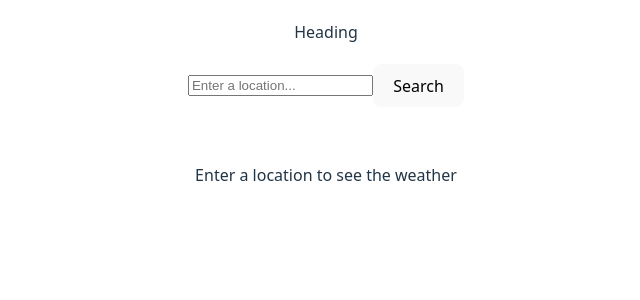
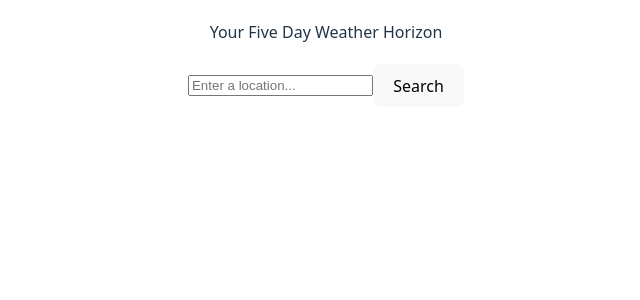
Before and after one commit to joeFordTheNerd/Weather-Demo, a React (Vite) app: page / in a window 1280 px wide. Shown: the top 300 px of the page, without its empty margins (314-954 px from the left). Built offline with nearby package versions, Linux system fonts and the light colour scheme.

Commit message:
feat: handle errors and empty input

```diff
--- a/src/App.jsx
+++ b/src/App.jsx
@@ -8,7 +8,7 @@ import Container from "./components/Container/Container"
 function App() {
 
 const [weatherData, setWeatherData] = useState([])
-
+const [error, setError] = useState("")
   const fetchWeather = async (latitude, longitude) => {
     try {
       const response = await fetch(
@@ -59,10 +59,13 @@ const [weatherData, setWeatherData] = useState([])
   }
 
   const onSearch = async (query) => {
+    setError("")
+    setWeatherData([]) //clear previous error and data on a repeat search
     const location = await fetchLatLong(query)
     if (location) {
       fetchWeather(location.latitude, location.longitude)
-
+    }else{
+      setError("No results found, enter a town or city name")
     }
   }
 
@@ -70,7 +73,7 @@ const [weatherData, setWeatherData] = useState([])
     <Container>
       <Heading />
       <SearchBar onSearch={onSearch} />
-      <CardContainer weatherData={weatherData} />
+      <CardContainer weatherData={weatherData} error={error} />
     </Container>
   )
 }
--- a/src/components/Card/Card.jsx
+++ b/src/components/Card/Card.jsx
@@ -10,7 +10,6 @@ const {description, icon} = getWeatherDetails(weather.weatherCode)
         <div> {icon} </div>
         <div>{description}</div>
         <div>High: {weather.maxTemp}°C / Low: {weather.minTemp}°C </div>
-        {/* todo: check wind units in briefing */}
         <div>Wind: {weather.windSpeed} km/h</div>
     </div>
   )
--- a/src/components/CardContainer/CardContainer.jsx
+++ b/src/components/CardContainer/CardContainer.jsx
@@ -3,17 +3,13 @@ import * as styles from './CardContainer.module.css'
 import Card from '../Card/Card'
 
 
-function CardContainer({ weatherData }) {
+function CardContainer({ weatherData, error }) {
   return (
     <div className={styles.cardContainer}>
-      {weatherData.length > 0 ? (
-        weatherData.map((day, index) => (
-          <Card key={index} weather={day} />
-        ))
-      ) : (
-        <p>Enter a location to see the weather</p>
-      )
-      }
+      {error && <div>{error}</div>}
+      {weatherData.length > 0 &&
+        weatherData.map((day, index) => <Card key={index} weather={day} />)}
+
     </div>
   )
 }
--- a/src/components/Header/Header.jsx
+++ b/src/components/Header/Header.jsx
@@ -4,7 +4,7 @@ import * as styles from './Header.module.css'
 function Header() {
   return (
     <div className={styles.Header}>
-      Heading
+      Your Five Day Weather Horizon
     </div>
   )
 }
```
